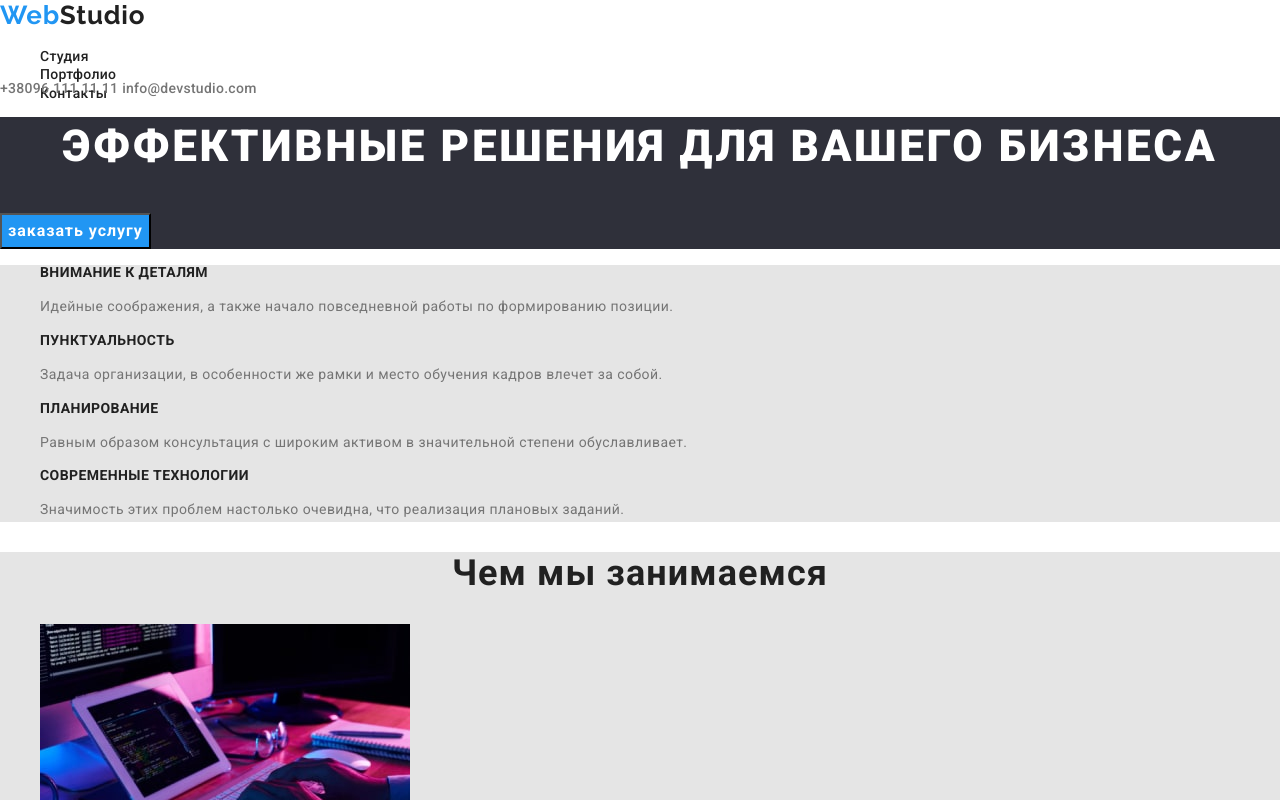
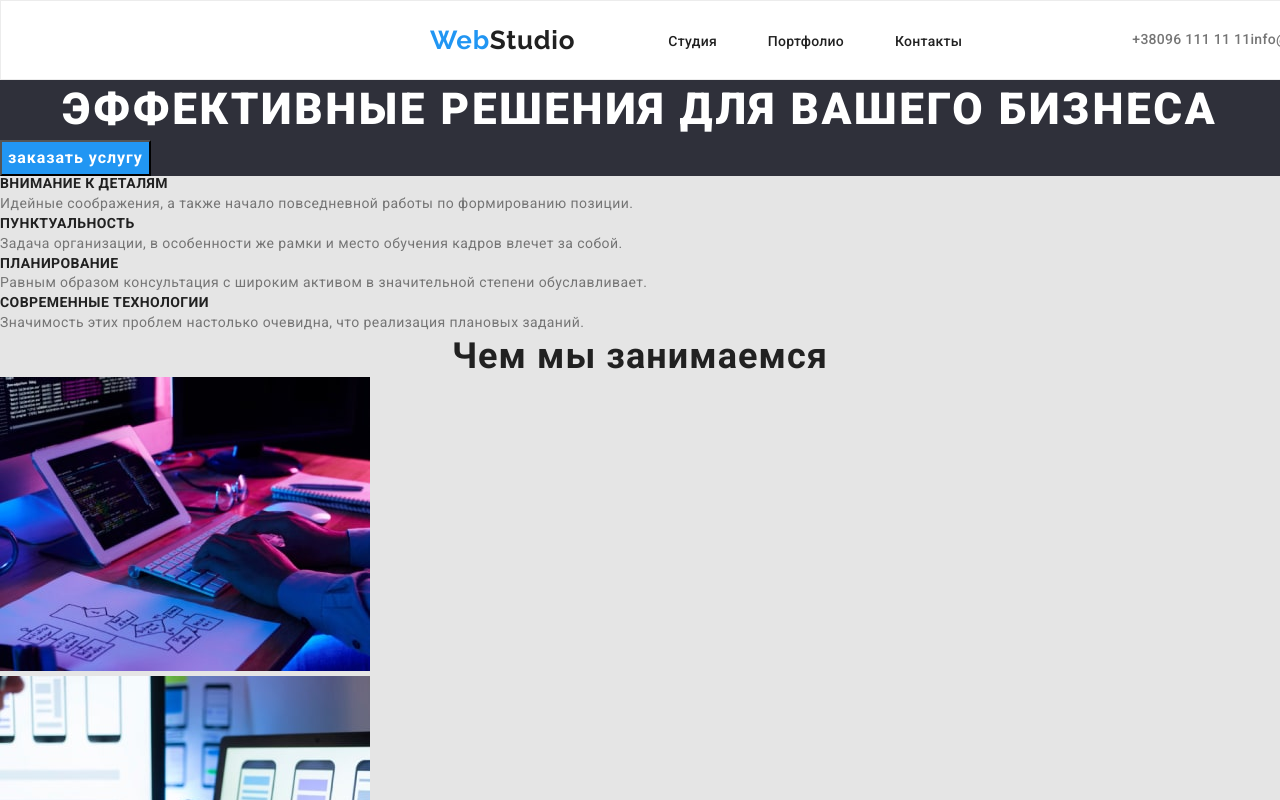
Before and after one commit to TanaBazhan/goit-markup-hw-03, a plain HTML site: page index.html in a window 1280 px wide. Shown: the top 800 px of the page. Drawn offline with nearby package versions, Linux system fonts and the light colour scheme.

Commit message:
Зробив вверх

```diff
--- a/css/style.css
+++ b/css/style.css
@@ -1,10 +1,12 @@
-html {
-  box-sizing: border-box
+
+p, h1, h2, h3, h4 {
+  margin-top: 0;
+  margin-bottom: 0;
 }
-*,
-*::before,
-*::after {
-  box-sizing: border-box;
+ul {
+  margin-top: 0;
+  margin-bottom: 0;
+  padding-left: 0;
 }
 :root {
   --primery-background-color:#FFFFFF;
@@ -18,11 +20,29 @@ html {
 body {
   font-family: "Roboto", sans-serif;
 }
+
 .header {
-  width: 1600px;
+width: 1600px;
 height: 80px;
 left: 0px;
 top: 0px;
+display: flex;
+
+border: 1px solid #ECECEC;
+}
+.container {
+  width: 1200px;
+  padding-left: 15px;
+  padding-right: 15px;
+  margin: 0 auto;
+}
+.header .container {
+  display: flex;
+  align-items: center;
+}
+.header-navigation {
+  display: flex;
+  align-items: center;
 }
 .list {
   list-style: none;
@@ -30,12 +50,7 @@ top: 0px;
 .link {
   text-decoration: none;
 }
-.header-list {
-  width: 294px;
-height: 16px;
-left: 453px;
-top: 32px;
-}
+
 .header-logo {
   font-family: Raleway;
   font-weight: bold;
@@ -44,6 +59,17 @@ line-height: 1.19;
 letter-spacing: 0.03em;
 
 color: var(--secondary-title-color);
+margin-left: 215px;
+margin-right: 93px;
+}
+.main-navigation {
+  width: 294px;
+height: 16px;
+
+}
+.header-list {
+  display: flex;
+  justify-content: space-between;
 }
 .header-link {
 font-weight: 500;
@@ -56,6 +82,11 @@ color: var(--secondary-title-color);
 .header-link:hover,
 .header-link:focus {
 color: var(--accent-color);
+}
+.header-right {
+  margin-left: auto;
+    display: flex;
+  align-items: center;
 }
 .header-tel {
 font-weight: 500;
@@ -73,6 +104,7 @@ color: var(--main-text-color) ;
 
   color: var(--main-text-color) ;
   }
+
 .hero {
   background-color: var(--hero-footer-background-color);
 }
--- a/index.html
+++ b/index.html
@@ -8,18 +8,19 @@
     <link rel="preconnect" href="https://fonts.googleapis.com">
     <link rel="preconnect" href="https://fonts.gstatic.com" crossorigin>
     <link href="https://fonts.googleapis.com/css2?family=Raleway:wght@700&family=Roboto:wght@400;500;700;900&display=swap" rel="stylesheet">
-    <link
-    rel="stylesheet"
-    href="https://cdnjs.cloudflare.com/ajax/libs/modern-normalize/1.0.0/modern-normalize.min.css"
-  />
+    <link rel="stylesheet" href="https://cdnjs.cloudflare.com/ajax/libs/modern-normalize/1.1.0/modern-normalize.min.css"
+                integrity="sha512-wpPYUAdjBVSE4KJnH1VR1HeZfpl1ub8YT/NKx4PuQ5NmX2tKuGu6U/JRp5y+Y8XG2tV+wKQpNHVUX03MfMFn9Q=="
+                crossorigin="anonymous" referrerpolicy="no-referrer" />
     <link rel="stylesheet" href="./css/style.css"/>
 </head>
 <body>
         <!--page header-->
     <header class="header">
                 <!-- Main navigation -->
+        <div class="container">
         <nav class="header-navigation">
             <a class="header-logo link" lang="en" href="./index.html"><span>Web</span>Studio</a>
+            <div class="main-navigation">
             <ul class="header-list list">
                 <li class="header-item">
                    <a class="header-link link" href="./index.html">Студия</a>
@@ -31,10 +32,12 @@
                     <a class="header-link link" href="">Контакты</a>
                 </li>
             </ul>
+            </div>
         </nav>
         <div class="header-right">
             <a class="header-tel header-link link" href="tell:+380961111111">+38096 111 11 11</a>
             <a class="header-mail header-link link" href="mailgo:info@devstudio.com">info@devstudio.com</a>
+        </div>
         </div>
     </header>
         <!-- unique page content -->
```
Also changed, not shown: portfolio.html (+3 -4 lines).
